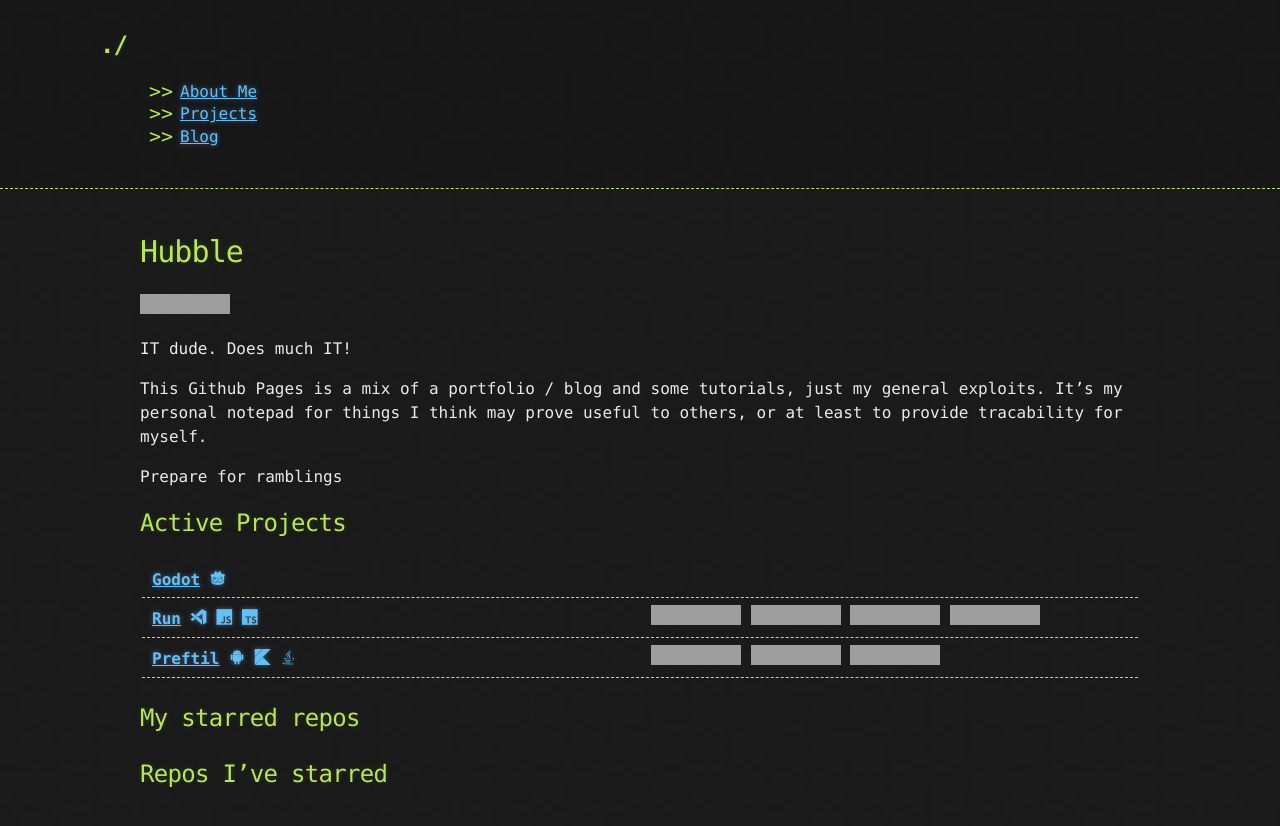
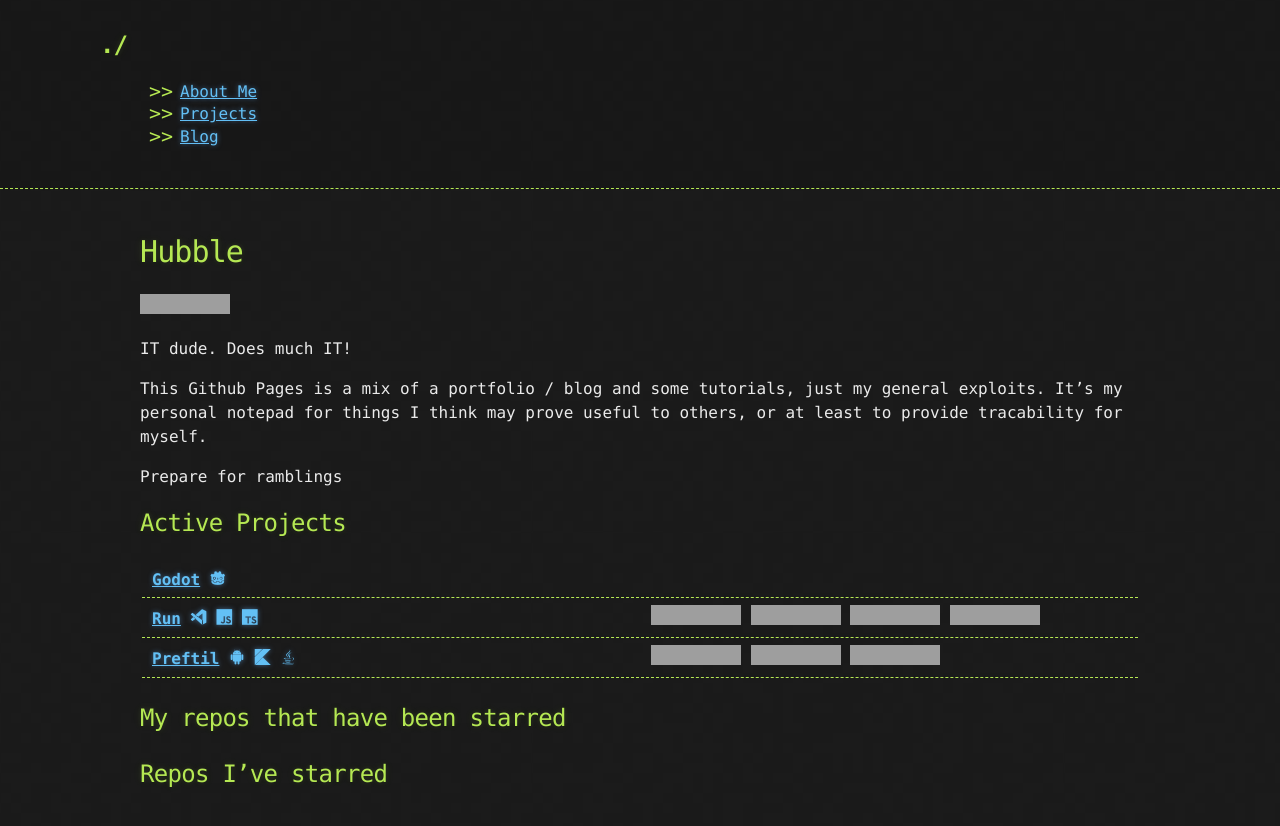
Before and after one commit to HubbleCommand/HubbleCommand.github.io, a Jekyll site: the page built from index.md, in a window 1280 px wide, cut to the strip 0-826 px from the top of the page. Built offline with Jekyll 4.4.1, drawn with Linux system fonts in a browser that asks for light colours; nearby versions of some CDN libraries; grey boxes are pictures that could not be loaded.

Commit message:
home better section title

```diff
--- a/index.md
+++ b/index.md
@@ -69,7 +69,7 @@ Prepare for ramblings
 </table>
 
 
-## My starred repos
+## My repos that have been starred
 <script src="/assets/js/repo_stars.js"></script>
 
 <div style="display: grid; grid-template-columns: auto auto;" id="repo-stars"></div>
```
